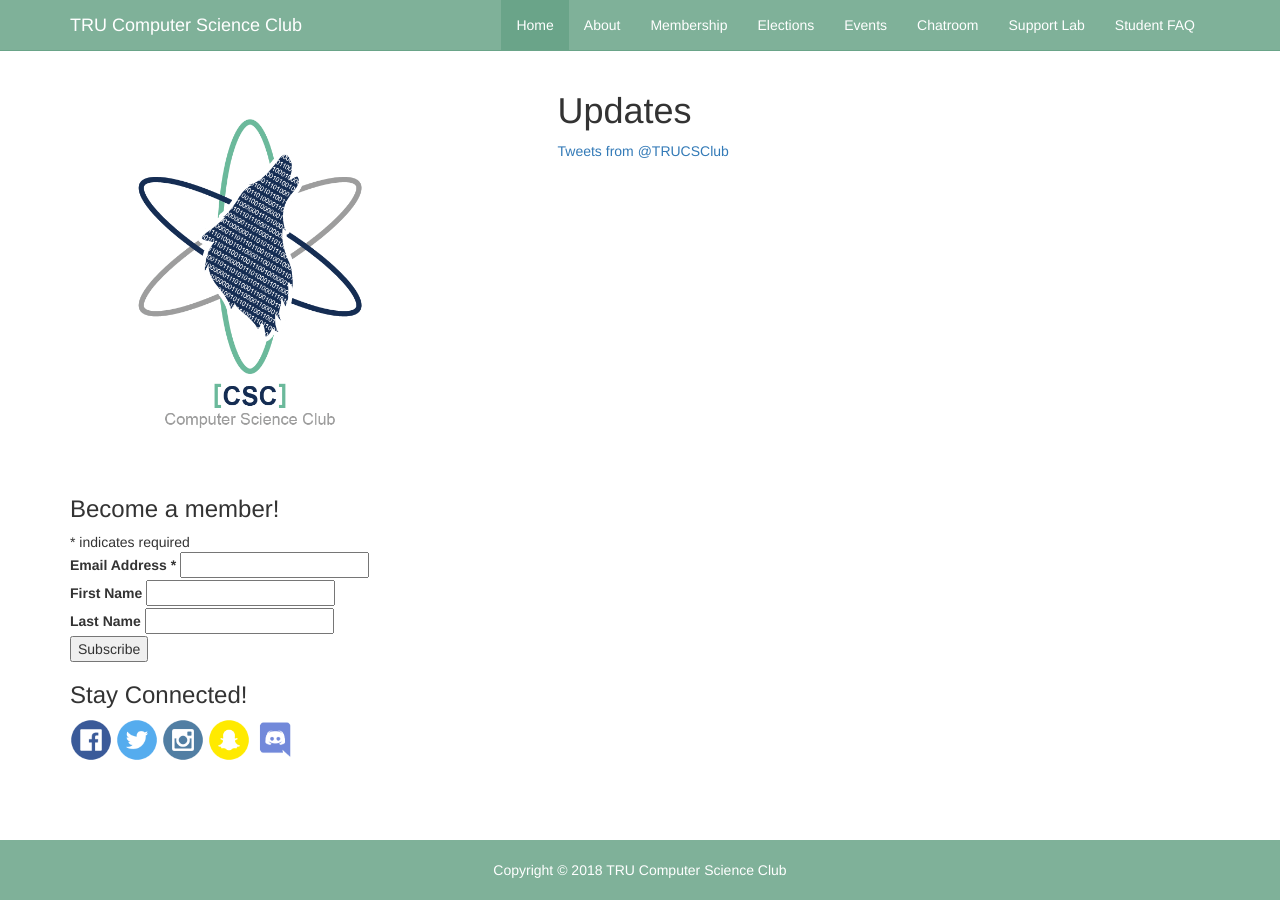
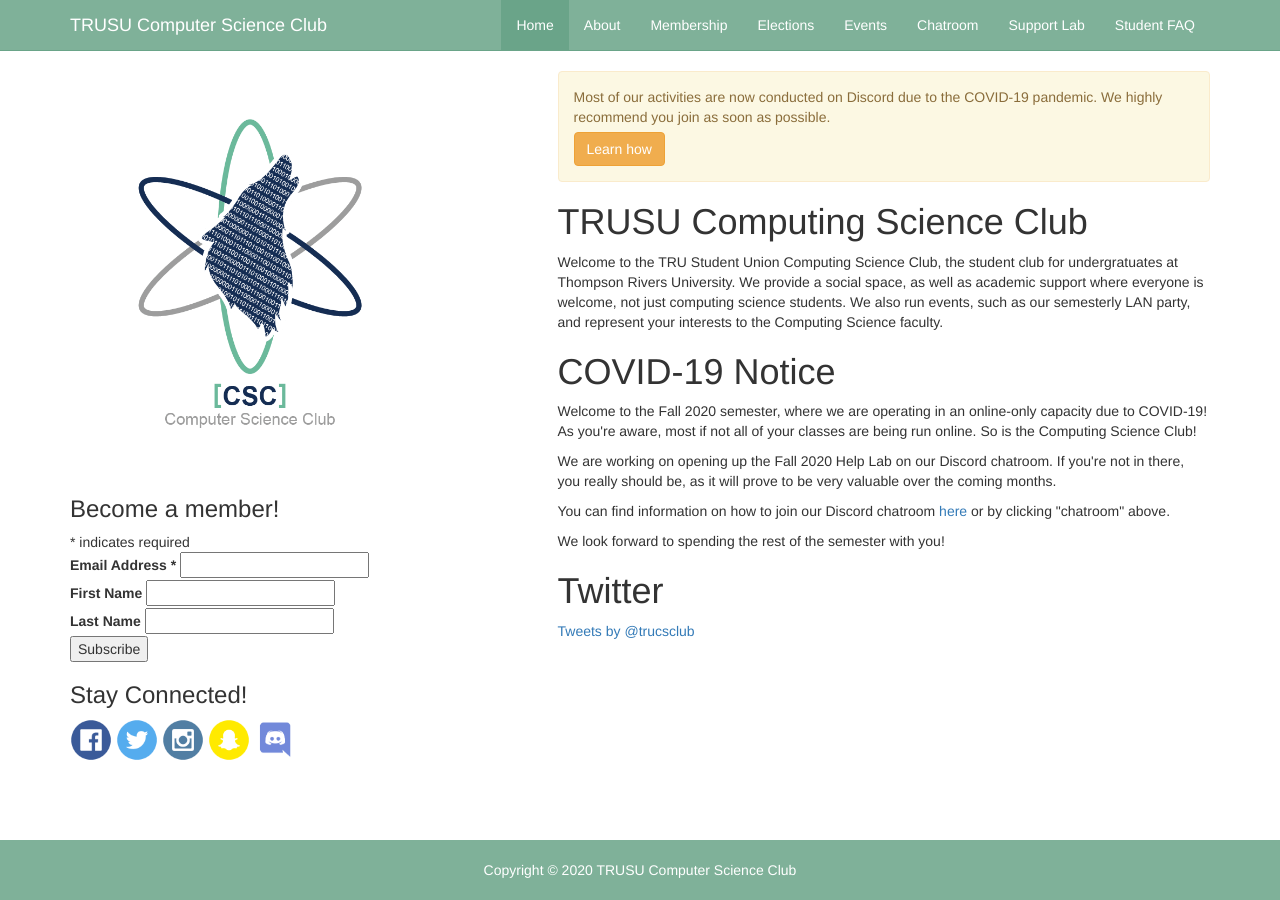
Before and after one commit to trucsclub/trucsclub.github.io, a Jekyll site: the page built from index.html, in a window 1280 px wide. Built offline with Jekyll 4.4.1, drawn with Linux system fonts in a browser that asks for light colours; nearby versions of some CDN libraries; comment, search, counter and statistics services are not loaded.

Commit message:
Fall 2020 updates for COVID-19

```diff
--- a/_layouts/page.html
+++ b/_layouts/page.html
@@ -5,7 +5,7 @@
     <meta charset="utf-8">
     <meta http-equiv="X-UA-Compatible" content="IE=edge">
     <meta name="viewport" content="width=device-width, initial-scale=1, user-scalable=no">
-    <title>{{ page.title }} - TRU Computer Science Club</title>
+    <title>{{ page.title }} - TRUSU Computer Science Club</title>
 
     <link href="/css/bootstrap.min.css" rel="stylesheet">
     <link href="/css/ekko-lightbox.css" rel="stylesheet">
@@ -35,7 +35,7 @@
                     <span class="icon-bar"></span>
                     <span class="icon-bar"></span>
                 </button>
-                <a class="navbar-brand" href="/index.html">TRU Computer Science Club</a>
+                <a class="navbar-brand" href="/index.html">TRUSU Computer Science Club</a>
             </div>
             <div class="collapse navbar-collapse navbar-right">
                 <ul class="nav navbar-nav">
@@ -133,7 +133,7 @@
         </div>
     </div>
 
-    <footer class="footer">Copyright &copy; 2018 TRU Computer Science Club</footer>
+    <footer class="footer">Copyright &copy; 2020 TRUSU Computer Science Club</footer>
 
     <script src="https://ajax.googleapis.com/ajax/libs/jquery/1.11.0/jquery.min.js"></script>
     <script src="/js/bootstrap.min.js"></script>
--- a/index.html
+++ b/index.html
@@ -4,11 +4,40 @@ title: Home
 active: home
 ---
 
-<h1>Updates</h1>
-<aside id="twitterwidget" class="twitter_widget">
-    <a class="twitter-timeline" href="https://twitter.com/TRUCSClub" data-widget-id="546200035717681152" data-chrome="noborders nofooter noheader"
-        data-tweet-limit="5" height="400px">Tweets from @TRUCSClub</a>
-    <script>
-        !function (d, s, id) { var js, fjs = d.getElementsByTagName(s)[0], p = /^http:/.test(d.location) ? 'http' : 'https'; if (!d.getElementById(id)) { js = d.createElement(s); js.id = id; js.src = p + "://platform.twitter.com/widgets.js"; fjs.parentNode.insertBefore(js, fjs); } }(document, "script", "twitter-wjs");
-    </script>
-</aside>
+<div class="alert alert-warning">
+    <p>
+        Most of our activities are now conducted on Discord due to the COVID-19 pandemic. We highly recommend you join as soon as possible.
+    </p>
+    <a href="/discord/index.html" style="margin-top: 5px;" class="btn btn-warning">Learn how</a>
+</div>
+
+<h1>
+    TRUSU Computing Science Club
+</h1>
+
+<p>
+    Welcome to the TRU Student Union Computing Science Club, the student club for undergratuates at Thompson Rivers University. We provide a social space, as well as academic support where everyone is welcome, not just computing science students. We also run events, such as our semesterly LAN party, and represent your interests to the Computing Science faculty.
+</p>
+
+<h1>
+    COVID-19 Notice
+</h1>
+
+<p>
+    Welcome to the Fall 2020 semester, where we are operating in an online-only capacity due to COVID-19! As you're aware, most if not all of your classes are being run online. So is the Computing Science Club!
+</p>
+
+<p>
+    We are working on opening up the Fall 2020 Help Lab on our Discord chatroom. If you're not in there, you really should be, as it will prove to be very valuable over the coming months.
+</p>
+
+<p>
+    You can find information on how to join our Discord chatroom <a href="/discord/index.html">here</a> or by clicking "chatroom" above.
+</p>
+
+<p>
+    We look forward to spending the rest of the semester with you!
+</p>
+
+<h1>Twitter</h1>
+<a class="twitter-timeline" href="https://twitter.com/TRUCSClub?ref_src=twsrc%5Etfw">Tweets by @trucsclub</a> <script async src="https://platform.twitter.com/widgets.js" charset="utf-8"></script>
--- a/labvolunteer/index.html
+++ b/labvolunteer/index.html
@@ -6,11 +6,11 @@
     <title>Redirect to Volunteer for the Support Lab</title>
     <!-- Greasy redirect to make http://trucsclub.ca/labvolunteer redirect to the survey.
     Not sure of a more elegant Github Pages way of doing it -->
-    <meta http-equiv="refresh" content="0;url=https://docs.google.com/forms/d/e/1FAIpQLScHFlPkMBqm8GJlwtE-pdHuaPuxv5ZDPgy6ppVUzwIcfgxp4Q/viewform" />
+    <meta http-equiv="refresh" content="0;url=https://forms.gle/uVzVxmjFekED4fVQ7" />
 </head>
 
 <body>
-    <a href="https://docs.google.com/forms/d/e/1FAIpQLScHFlPkMBqm8GJlwtE-pdHuaPuxv5ZDPgy6ppVUzwIcfgxp4Q/viewform">Redirecting
+    <a href="https://forms.gle/uVzVxmjFekED4fVQ7">Redirecting
         to Volunteer for Support Lab...</a>
 </body>
 
--- a/membership.html
+++ b/membership.html
@@ -9,4 +9,5 @@ active: membership
     <p>You can become a member of the Computer Science Club by signing up for our mailing list. Our mailing list keeps track of every member and provides them with up-to-date information about the club.</p>
     <p>Simply fill in the panel on the left hand side to be registered for the Computer Science Club membership mailing list. The emails will consist of event notifications and information about the department/club.</p>
     <p>Be sure to follow us on <a href="https://www.facebook.com/pages/TRUSU-Computer-Science-Club/343428029131317?fref=ts">Facebook</a> and <a href="https://twitter.com/trucsclub">Twitter</a> for the latest club updates!</p>
+    <p>We also HIGHLY recommend you join our Discord chatroom, which can be accessed <a href="/discord/index.html">here</a>.</p>
 </div>
```
Also changed, not shown: about.html (+3 -4 lines), support.html (+22 -16 lines), README.md.
